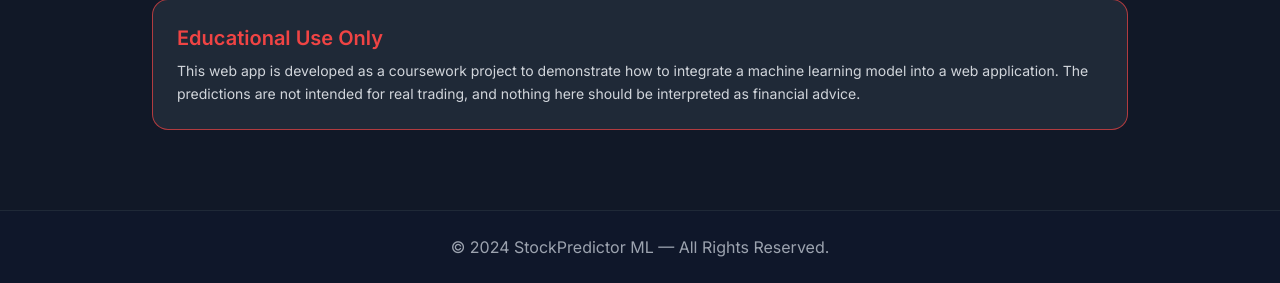
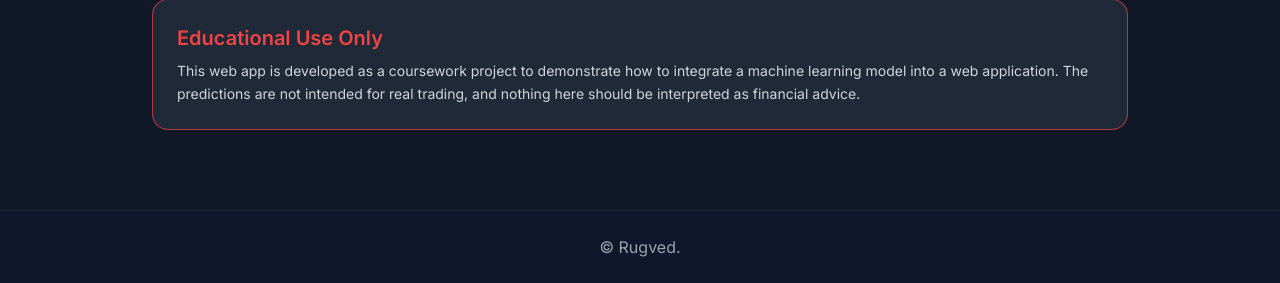
Before and after one commit to Rugvedpednekar/stock-predictor-ml, a Flask app: page /how-it-works in a window 1280 px wide. Shown: the part 1117-1400 px from the top of the page. Run offline with Flask 3, Linux system fonts and the light colour scheme; some libraries are stand-ins or nearby versions.

Commit message:
Revise How It Works page layout and footer
Updated the HTML structure and footer content of the How It Works page.

```diff
--- a/templates/how-it-works.html
+++ b/templates/how-it-works.html
@@ -136,7 +136,7 @@
 
 <!-- FOOTER -->
 <footer class="text-center text-gray-400 py-6 border-t border-gray-800">
-    © 2024 StockPredictor ML — All Rights Reserved.
+    © Rugved.
 </footer>
 
 </body>
```
